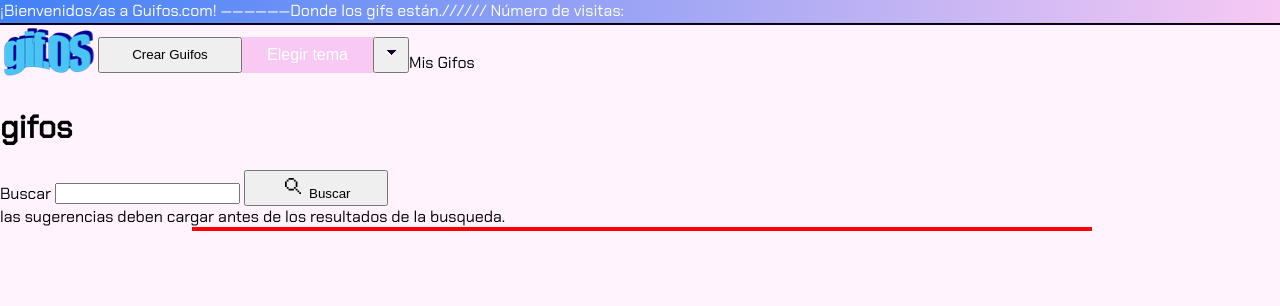
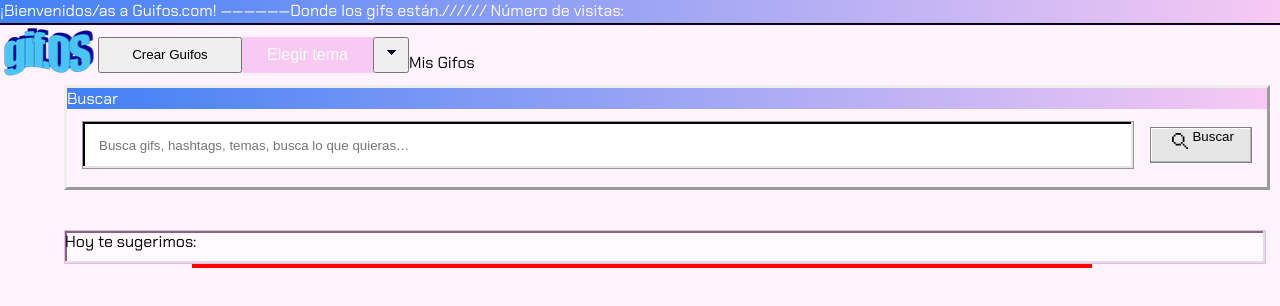
Before and after one commit to maurolonmartin/Acamica-GifOS, a plain HTML site: page index.html in a window 1280 px wide. Drawn offline with Linux system fonts and the light colour scheme; no server answers; a script that the page names is missing.

Commit message:
Cambio de estilos en buscar y sugerencias

```diff
--- a/css/styles.scss
+++ b/css/styles.scss
@@ -138,3 +138,58 @@
   margin-right: 15%;
   border: 2px solid red;
 }
+
+.oldWindow {
+  border: outset;
+  margin-left: 5%;
+  margin-right: 5%;
+  height: 99px;
+  width: 1200px;
+
+  .searchForm {
+    display: flex;
+    padding: 12px 15px 12px 15px;
+    -webkit-box-align: center;
+    -ms-flex-align: center;
+    align-items: center;
+  }
+
+  .innerWindow{
+    background-image: $gradientPrincipal;
+    width: 100%;
+    color: white;
+  }
+
+  #search {
+    width: 1057px;
+    height: 48px;
+    background: #FFFFFF;
+    border: 1px solid #979797;
+    box-shadow: inset -2px -2px 0 0 #E6E6E6, inset 2px 2px 0 0 #000000;
+    cursor: pointer;
+    margin-right: 16px;
+    padding-left: 16px;
+    }
+
+  .searchButton {
+    width: 102px;
+    height: 36px;
+    background: #E6E6E6;
+    border: 1px solid #808080;
+    box-shadow: inset -1px -1px 0 0 #B4B4B4, inset 1px 1px 0 0 #FFFFFF;
+    display: flex;
+    justify-content: center;
+  }
+}
+
+.sugestions {
+  margin-top: 40px;;
+  margin-left: 5%;
+  margin-right: 5%;
+  height: 32px;
+  width: 1200px;
+  background: #FFFAFE;
+  border: 1px solid #E6BBE2;
+  box-shadow: inset -2px -2px 0 0 #E6DCE4, inset 2px 2px 0 0 #80687D;
+  align-items: center;
+}
--- a/index.html
+++ b/index.html
@@ -55,17 +55,19 @@
     </section>
   </nav>
   <!-- Busqueda de gifs -->
-  <h1>gifos</h1>
-  <form>
-    <label for="search">Buscar</label>
-    <input type="search" id="search" />
-    <button id="btnSearch" class="button">
-      <img src="./assets/lupa.svg" alt="lopa de busqueda">
-      Buscar
-    </button>
-  </form>
-  <div class="sugerencias">
-    las sugerencias deben cargar antes de los resultados de la busqueda.
+  <div class="oldWindow">
+    <div for="search" class="innerWindow">Buscar</div>
+    <form class="searchForm" autocomplete="off">
+      <input type="search" id="search" placeholder="Busca gifs, hashtags, temas, busca lo que quieras…"/>
+      <button id="btnSearch" class="searchButton">
+        <img src="./assets/lupa.svg" alt="lopa de busqueda">
+        Buscar
+      </button>
+    </form>
+  </div>
+
+  <div class="sugestions">
+    Hoy te sugerimos:
   </div>
 
   <div class="out" id="out"></div>
```
Also changed, not shown: css/styles.css, 1 other file.
